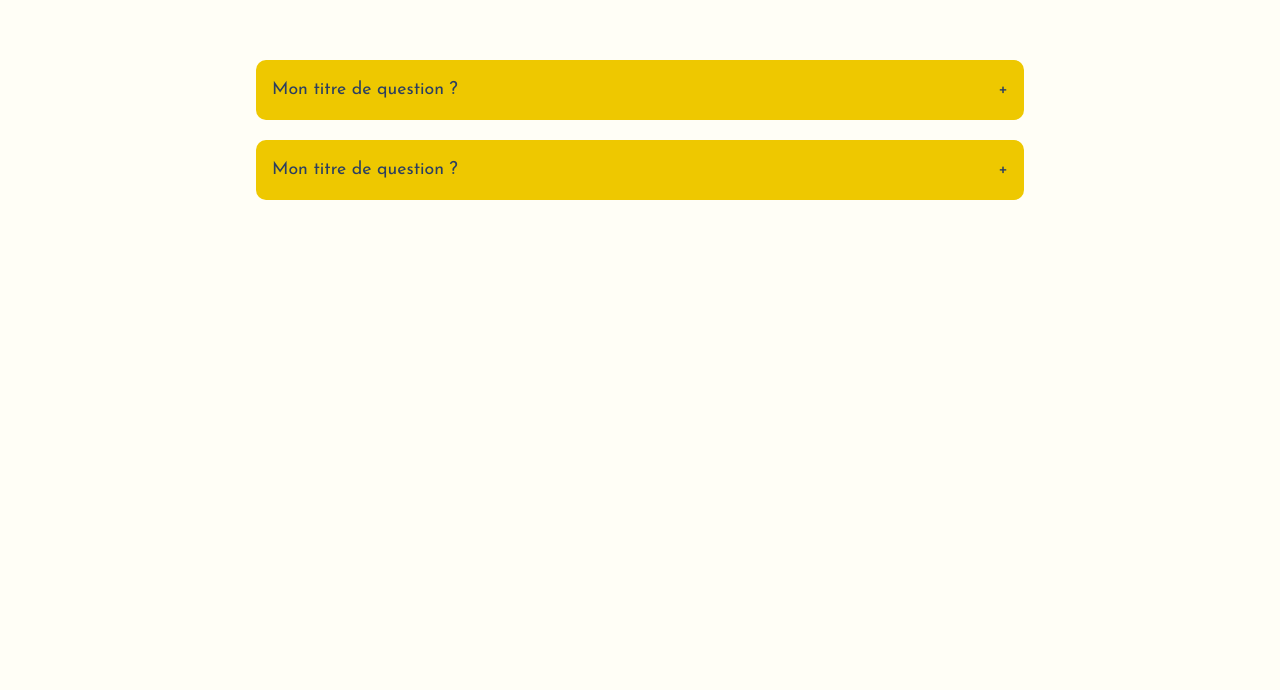
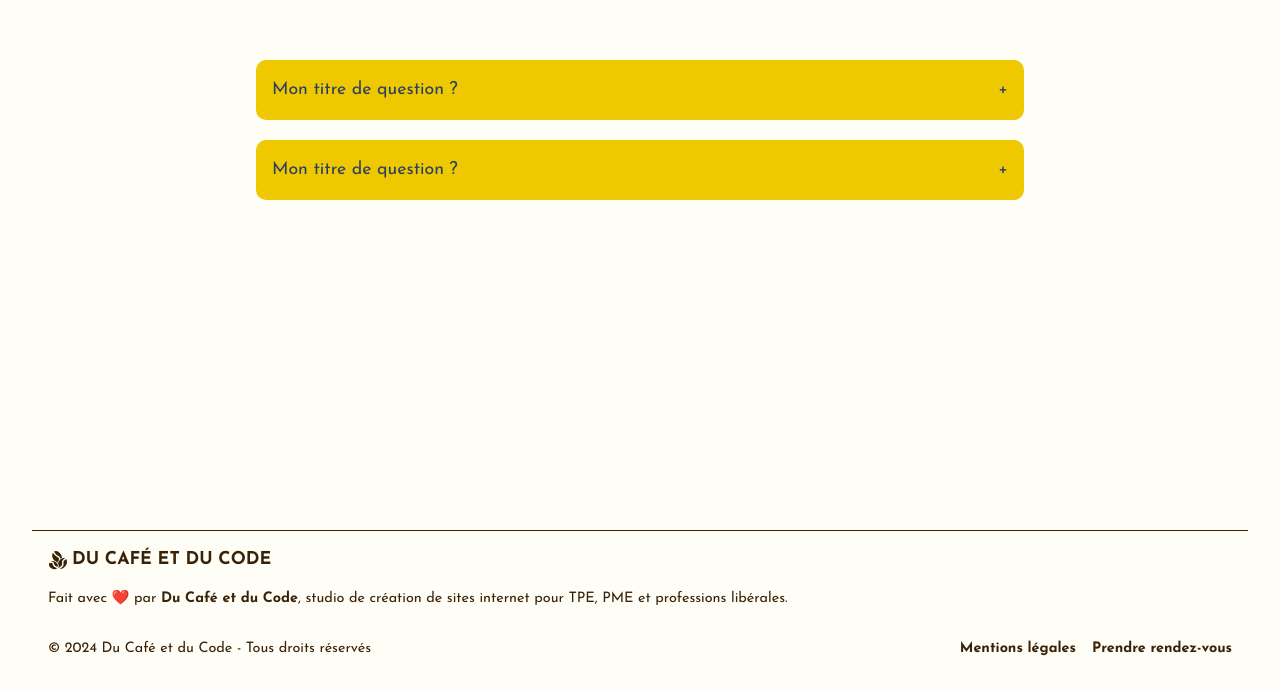
Before and after one commit to willfynch/ducafeetducode, a Next.js app: page / in a window 1280 px wide. Shown: the part 8138-8828 px from the top of the page. Before the commit the page ends 8668 px from the top, so only its background shows below. Built offline with nearby package versions, Linux system fonts and the light colour scheme; a web font is replaced by a local one.

Commit message:
FOOTER / Add footer

```diff
--- a/src/app/layout.tsx
+++ b/src/app/layout.tsx
@@ -1,6 +1,7 @@
 import Navbar from "@/components/navbar/navbar";
 import "./globals.css";
 import { Metadata, Viewport } from "next";
+import Footer from "@/sections/footer/footer";
 export const viewport: Viewport = {
   width: 'device-width',
   initialScale:1
@@ -27,19 +28,19 @@ export const metadata: Metadata = {
     "E-commerce",
     "TPE",
     "Entrepreneurs",
-    "Sites jamstack",
-    "Sites sans serveur",
-    "Site sans wordpress",
     "Conception de site web",
+    "TPE",
+    "PME",
+    "Professions libérales"
   ],
   metadataBase: new URL("https://ducafeetducode.com"),
   openGraph: {
     type: "website",
     url: "https://ducafeetducode.com",
     title:
-      "Du Café et du Code. Studio de création de sites internet sur mesure.",
+      "Du Café et du Code. Studio de création de sites internet sur mesure pour TPE, PME et professions libérales.",
     description:
-      "Le studio Du Café et du Code réalise des sites internet sur mesure pour les indépendants de tous les horizons grâce à des outils techniques récents et une tarification adaptée.",
+      "Le studio Du Café et du Code réalise des sites internet sur mesure pour les TPE, PME et professions libérales de tous les horizons grâce à des outils techniques récents et une tarification adaptée.",
     siteName: "Du Café et du Code",
     images: [
       {
@@ -58,6 +59,7 @@ export default function RootLayout({
       <body>
         <Navbar></Navbar>
         {children}
+        <Footer/>
       </body>
     </html>
   );
--- /dev/null
+++ b/src/sections/footer/footer.module.css
@@ -0,0 +1,64 @@
+.footer {
+  border-top: 1px var(--black-primary) solid;
+  margin: 0 2rem;
+  padding: 1rem;
+}
+
+.brand {
+  text-transform: uppercase;
+  display: flex;
+  align-items: center;
+  justify-content: center;
+  gap: 4px;
+  text-decoration: none;
+  color: var(--black-primary);
+  font-weight: 800;
+  width: fit-content;
+}
+.logo_text_part p a, .legals nav a {
+    text-decoration: none;
+    font-weight: 700;
+    font-size: .9rem;
+    color: var(--black-primary);
+}
+
+.logo_text_part p a:hover, .legals nav a:hover {
+    opacity: .6;
+    text-decoration: underline;
+}
+
+
+.brand :is(svg) {
+  font-size: 20px;
+}
+
+.logo_text_part p, .legals div p{
+    font-size: .9rem;
+}
+
+.legals {
+    display: flex;
+    align-items: flex-start;
+    justify-content: space-between;
+    flex-direction: column;
+}
+.legals nav {
+    display: flex;
+    flex-direction: column;
+    gap: 1rem;
+}
+ @media (min-width:900px) {
+    .brand {
+        justify-content: flex-start;
+    }
+    .legals nav {
+        display: flex;
+        flex-direction: row;
+        gap: 1rem;
+    }
+    .legals {
+        flex-direction: row;
+        align-items: center;
+    }
+
+ }
--- /dev/null
+++ b/src/sections/footer/footer.tsx
@@ -0,0 +1,29 @@
+import { ReactNode } from "react";
+import style from "./footer.module.css";
+import Link from "next/link";
+import { GiCoffeeBeans } from "react-icons/gi";
+
+function Footer(): ReactNode {
+  return (
+    <footer className={style.footer}>
+      <div className={style.logo_text_part}>
+        <Link className={style.brand} href={"/"}>
+          <GiCoffeeBeans />
+          <span className={style.brand_name}>Du Café et du Code</span>
+        </Link>
+        <p>Fait avec ❤️ par <a href="https://ducafeetducode.com">Du Café et du Code</a>, studio de création de sites internet pour TPE, PME et professions libérales.</p>
+      </div>
+      <div className={style.legals}>
+        <div>
+          <p>© 2024 Du Café et du Code - Tous droits réservés</p>
+        </div>
+        <nav>
+            <Link href="/mentions-legals">Mentions légales</Link>
+            <a href="">Prendre rendez-vous</a>
+        </nav>
+      </div>
+    </footer>
+  );
+}
+
+export default Footer;
```
